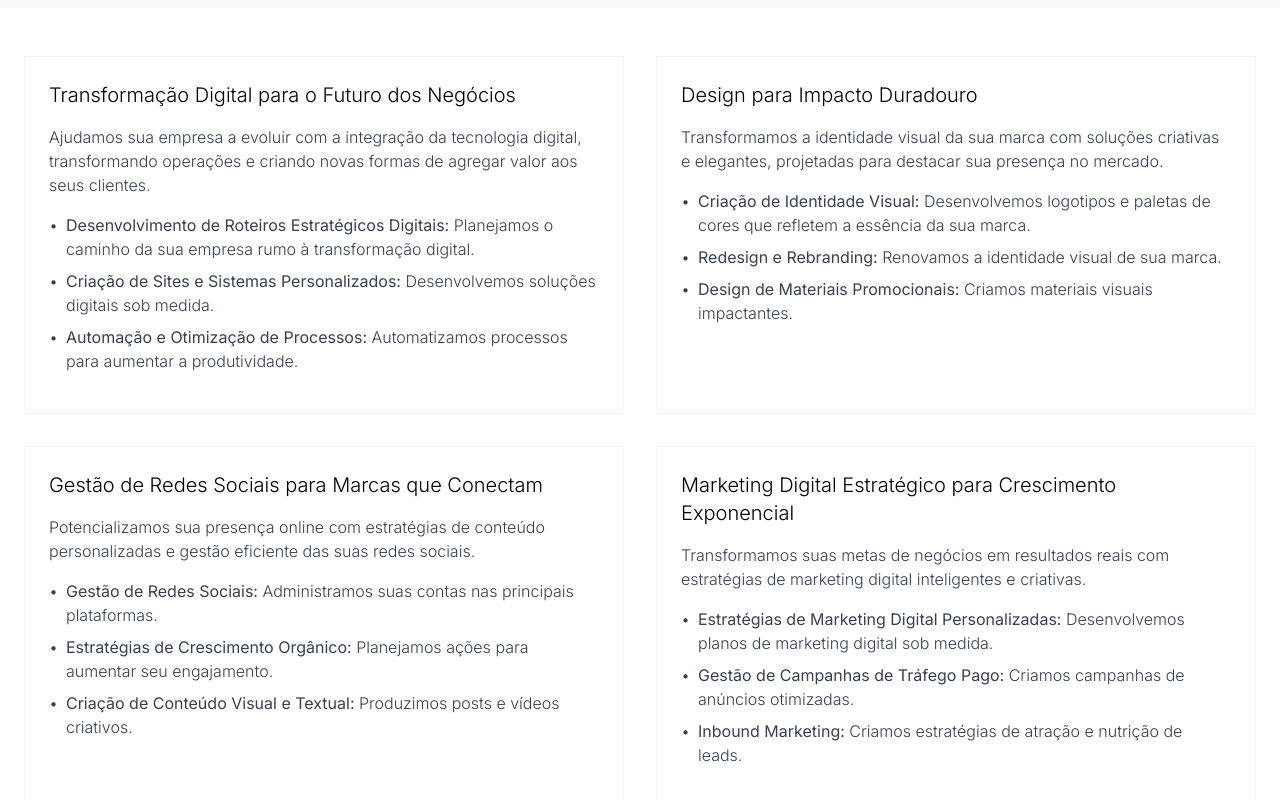
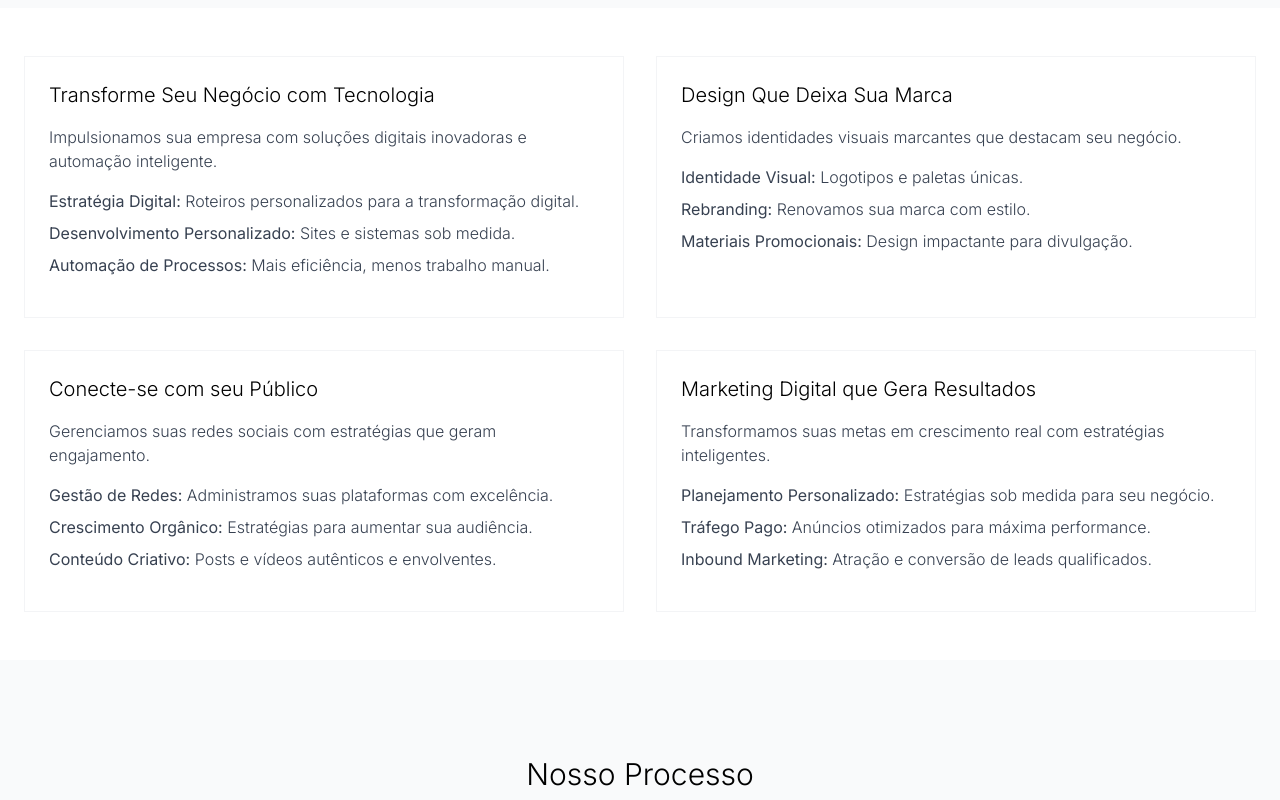
Before and after one commit to flaeronstartup/Flaeron, a React (Vite) app: page /services in a window 1280 px wide. Shown: the part 440-1240 px from the top of the page. Built offline with nearby package versions, Linux system fonts and the light colour scheme.

Commit message:
Add files via upload

```diff
--- a/src/App.tsx
+++ b/src/App.tsx
@@ -49,20 +49,12 @@ function App() {
               </div>
               <div className="flex space-x-4">
                 {/* WhatsApp Icon */}
-                <a href="https://wa.me/yourwhatsapplink" className="text-gray-500 hover:text-black transition-colors" aria-label="WhatsApp">
+                <a target='blank' href="https://api.whatsapp.com/send/?phone=5577991488220&text=Ol%C3%A1%2C+tudo+bem%3F&type=phone_number&app_absent=0" className="text-gray-500 hover:text-black transition-colors" aria-label="WhatsApp">
                   <Phone size={20} />
                 </a>
                 {/* Instagram Icon */}
-                <a href="https://www.instagram.com/yourinstagram/" className="text-gray-500 hover:text-black transition-colors" aria-label="Instagram">
+                <a target='blank' href="https://www.instagram.com/flaeron/" className="text-gray-500 hover:text-black transition-colors" aria-label="Instagram">
                   <Instagram size={20} />
-                </a>
-                {/* LinkedIn Icon */}
-                <a href="https://www.linkedin.com/in/yourlinkedin/" className="text-gray-500 hover:text-black transition-colors" aria-label="LinkedIn">
-                  <Linkedin size={20} />
-                </a>
-                {/* Email Icon */}
-                <a href="mailto:contact@flaeron.com" className="text-gray-500 hover:text-black transition-colors" aria-label="Email">
-                  <Mail size={20} />
                 </a>
               </div>
             </div>
--- a/src/components/ContactPage.tsx
+++ b/src/components/ContactPage.tsx
@@ -111,7 +111,8 @@ const ContactPage = () => {
               <h2 className="text-3xl font-light mb-8">Envie-nos uma mensagem</h2>
               <form
                 ref={formRef}
-                onSubmit={handleSubmit}
+                action="https://formspree.io/f/xwplnlor"  // URL do Formspree
+                method="POST"
                 className="opacity-0 transition-all duration-1000 translate-y-8 delay-300"
               >
                 <div className="grid grid-cols-1 md:grid-cols-2 gap-6 mb-6">
@@ -259,7 +260,6 @@ const ContactPage = () => {
         </div>
       </section>
 
-      {/* Map */}
       <section className="py-0">
   <div className="relative overflow-hidden w-full" style={{ height: '100vh' }}>
     <iframe
@@ -271,8 +271,6 @@ const ContactPage = () => {
   </div>
 </section>
 
-
-
     </main>
   );
 };
--- a/src/components/ServicesPage.tsx
+++ b/src/components/ServicesPage.tsx
@@ -55,86 +55,42 @@ const ServicesPage = () => {
       className="grid grid-cols-1 sm:grid-cols-2 md:grid-cols-2 gap-8 opacity-0 transition-all duration-1000 translate-y-8 delay-300"
     >
       <div className="p-6 border border-gray-100 hover:border-gray-300 transition-all hover:shadow-lg hover:-translate-y-1 duration-300">
-        <h3 className="text-xl font-light mb-4">Transformação Digital para o Futuro dos Negócios</h3>
-        <p className="text-gray-700 mb-4">
-          Ajudamos sua empresa a evoluir com a integração da tecnologia digital, transformando operações e criando novas formas de agregar valor aos seus clientes.
-        </p>
+        <h3 className="text-xl font-light mb-4">Transforme Seu Negócio com Tecnologia</h3>
+        <p className="text-gray-700 mb-4">Impulsionamos sua empresa com soluções digitais inovadoras e automação inteligente.</p>
         <ul className="text-gray-700 mb-4 space-y-2">
-          <li className="flex items-start">
-            <span className="mr-2">•</span>
-            <span><strong>Desenvolvimento de Roteiros Estratégicos Digitais:</strong> Planejamos o caminho da sua empresa rumo à transformação digital.</span>
-          </li>
-          <li className="flex items-start">
-            <span className="mr-2">•</span>
-            <span><strong>Criação de Sites e Sistemas Personalizados:</strong> Desenvolvemos soluções digitais sob medida.</span>
-          </li>
-          <li className="flex items-start">
-            <span className="mr-2">•</span>
-            <span><strong>Automação e Otimização de Processos:</strong> Automatizamos processos para aumentar a produtividade.</span>
-          </li>
+          <li><strong>Estratégia Digital:</strong> Roteiros personalizados para a transformação digital.</li>
+          <li><strong>Desenvolvimento Personalizado:</strong> Sites e sistemas sob medida.</li>
+          <li><strong>Automação de Processos:</strong> Mais eficiência, menos trabalho manual.</li>
         </ul>
       </div>
 
       <div className="p-6 border border-gray-100 hover:border-gray-300 transition-all hover:shadow-lg hover:-translate-y-1 duration-300">
-        <h3 className="text-xl font-light mb-4">Design para Impacto Duradouro</h3>
-        <p className="text-gray-700 mb-4">
-          Transformamos a identidade visual da sua marca com soluções criativas e elegantes, projetadas para destacar sua presença no mercado.
-        </p>
+        <h3 className="text-xl font-light mb-4">Design Que Deixa Sua Marca</h3>
+        <p className="text-gray-700 mb-4">Criamos identidades visuais marcantes que destacam seu negócio.</p>
         <ul className="text-gray-700 mb-4 space-y-2">
-          <li className="flex items-start">
-            <span className="mr-2">•</span>
-            <span><strong>Criação de Identidade Visual:</strong> Desenvolvemos logotipos e paletas de cores que refletem a essência da sua marca.</span>
-          </li>
-          <li className="flex items-start">
-            <span className="mr-2">•</span>
-            <span><strong>Redesign e Rebranding:</strong> Renovamos a identidade visual de sua marca.</span>
-          </li>
-          <li className="flex items-start">
-            <span className="mr-2">•</span>
-            <span><strong>Design de Materiais Promocionais:</strong> Criamos materiais visuais impactantes.</span>
-          </li>
+          <li><strong>Identidade Visual:</strong> Logotipos e paletas únicas.</li>
+          <li><strong>Rebranding:</strong> Renovamos sua marca com estilo.</li>
+          <li><strong>Materiais Promocionais:</strong> Design impactante para divulgação.</li>
         </ul>
       </div>
 
       <div className="p-6 border border-gray-100 hover:border-gray-300 transition-all hover:shadow-lg hover:-translate-y-1 duration-300">
-        <h3 className="text-xl font-light mb-4">Gestão de Redes Sociais para Marcas que Conectam</h3>
-        <p className="text-gray-700 mb-4">
-          Potencializamos sua presença online com estratégias de conteúdo personalizadas e gestão eficiente das suas redes sociais.
-        </p>
+        <h3 className="text-xl font-light mb-4">Conecte-se com seu Público</h3>
+        <p className="text-gray-700 mb-4">Gerenciamos suas redes sociais com estratégias que geram engajamento.</p>
         <ul className="text-gray-700 mb-4 space-y-2">
-          <li className="flex items-start">
-            <span className="mr-2">•</span>
-            <span><strong>Gestão de Redes Sociais:</strong> Administramos suas contas nas principais plataformas.</span>
-          </li>
-          <li className="flex items-start">
-            <span className="mr-2">•</span>
-            <span><strong>Estratégias de Crescimento Orgânico:</strong> Planejamos ações para aumentar seu engajamento.</span>
-          </li>
-          <li className="flex items-start">
-            <span className="mr-2">•</span>
-            <span><strong>Criação de Conteúdo Visual e Textual:</strong> Produzimos posts e vídeos criativos.</span>
-          </li>
+          <li><strong>Gestão de Redes:</strong> Administramos suas plataformas com excelência.</li>
+          <li><strong>Crescimento Orgânico:</strong> Estratégias para aumentar sua audiência.</li>
+          <li><strong>Conteúdo Criativo:</strong> Posts e vídeos autênticos e envolventes.</li>
         </ul>
       </div>
 
       <div className="p-6 border border-gray-100 hover:border-gray-300 transition-all hover:shadow-lg hover:-translate-y-1 duration-300">
-        <h3 className="text-xl font-light mb-4">Marketing Digital Estratégico para Crescimento Exponencial</h3>
-        <p className="text-gray-700 mb-4">
-          Transformamos suas metas de negócios em resultados reais com estratégias de marketing digital inteligentes e criativas.
-        </p>
+        <h3 className="text-xl font-light mb-4">Marketing Digital que Gera Resultados</h3>
+        <p className="text-gray-700 mb-4">Transformamos suas metas em crescimento real com estratégias inteligentes.</p>
         <ul className="text-gray-700 mb-4 space-y-2">
-          <li className="flex items-start">
-            <span className="mr-2">•</span>
-            <span><strong>Estratégias de Marketing Digital Personalizadas:</strong> Desenvolvemos planos de marketing digital sob medida.</span>
-          </li>
-          <li className="flex items-start">
-            <span className="mr-2">•</span>
-            <span><strong>Gestão de Campanhas de Tráfego Pago:</strong> Criamos campanhas de anúncios otimizadas.</span>
-          </li>
-          <li className="flex items-start">
-            <span className="mr-2">•</span>
-            <span><strong>Inbound Marketing:</strong> Criamos estratégias de atração e nutrição de leads.</span>
-          </li>
+          <li><strong>Planejamento Personalizado:</strong> Estratégias sob medida para seu negócio.</li>
+          <li><strong>Tráfego Pago:</strong> Anúncios otimizados para máxima performance.</li>
+          <li><strong>Inbound Marketing:</strong> Atração e conversão de leads qualificados.</li>
         </ul>
       </div>
     </div>
@@ -190,8 +146,8 @@ const ServicesPage = () => {
           <p className="text-xl text-gray-300 mb-12 max-w-2xl mx-auto">
           Contate-nos para discutirmos como podemos te ajudar a aumentar seus lucros.
           </p>
-          <Link
-            to="/contact"
+          <Link target='blank'
+            to="https://api.whatsapp.com/send/?phone=5577991488220&text=Ol%C3%A1%2C+tudo+bem%3F&type=phone_number&app_absent=0"
             className="inline-block px-8 py-3 border-2 border-white hover:bg-white hover:text-black transition-all duration-300"
           >
             Entre em contato conosco
```
Also changed, not shown: src/components/HomePage.tsx (+5 -5 lines).
